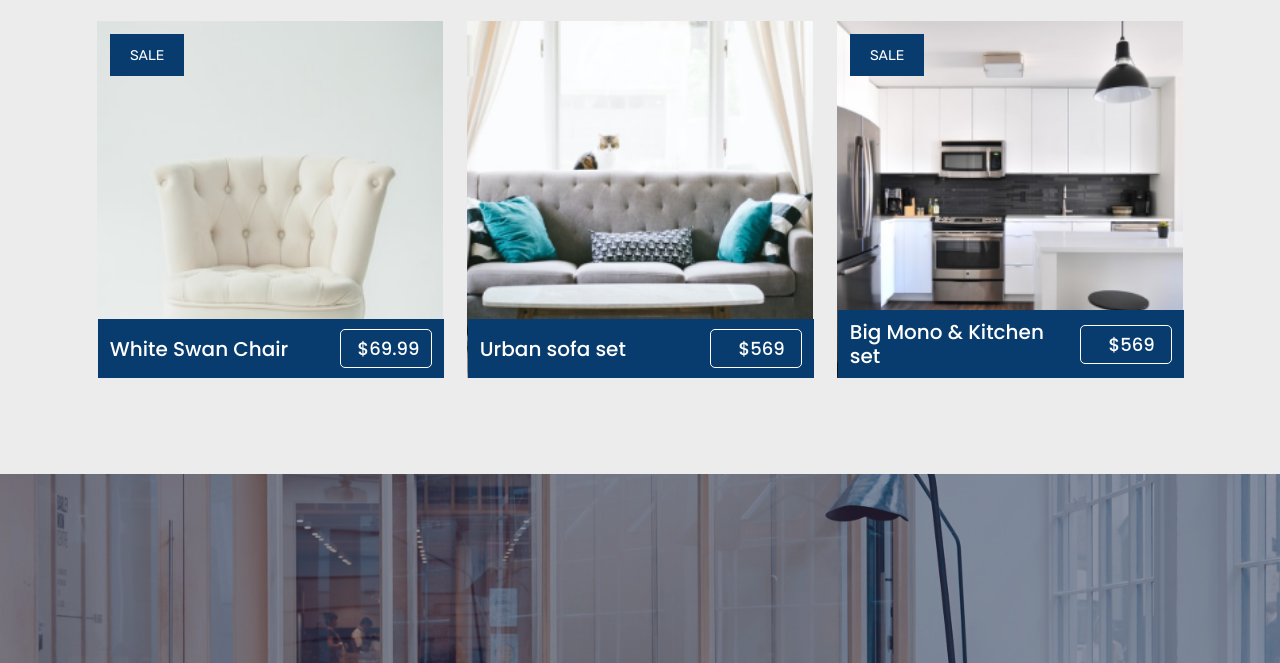
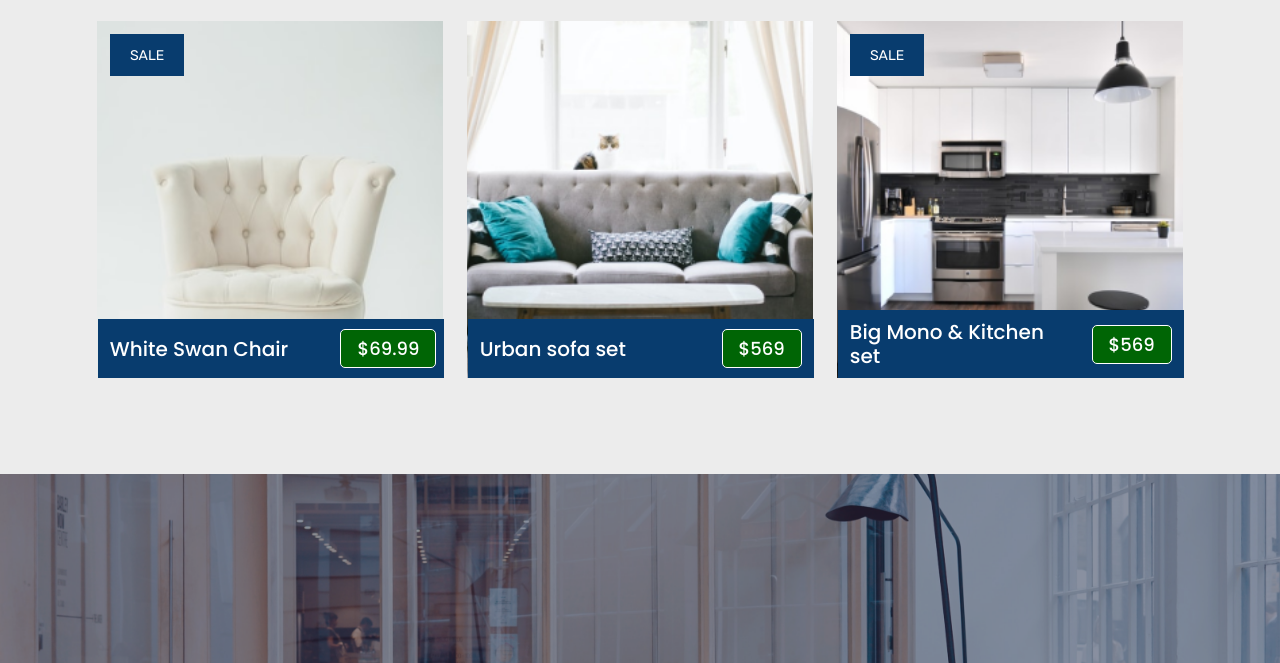
Before and after one commit to alexpiliavskiy/Bootstrap, a plain HTML site: page index.html in a window 1280 px wide. Shown: the part 137-800 px from the top of the page. Drawn offline with nearby package versions, Linux system fonts and the light colour scheme.

Commit message:
add btn and fixed bag

```diff
--- a/index.html
+++ b/index.html
@@ -25,7 +25,7 @@
                 <h3>White Swan Chair</h3>
               </div>
               <div class="col-4">
-                <p>$69.99</p>
+                <p class="btn">$69.99</p>
               </div>
             </div>
           </div>
@@ -38,7 +38,7 @@
                 <h3>Urban sofa set</h3>
               </div>
               <div class="col-4">
-                <p>$569</p>
+                <p class="btn">$569</p>
               </div>
             </div>
           </div>
@@ -51,14 +51,14 @@
                 <h3>Big Mono & Kitchen set</h3>
               </div>
               <div class="col-4">
-                <p>$569</p>
+                <p class="btn">$569</p>
               </div>
             </div>
           </div>
         </a>
       </div>
     </div>
-    <img class="w-100 mt-5 mb-5" src="../images/picture.png" alt="Picture" />
+    <img class="w-100 mt-5 mb-5" src="images/picture.png" alt="Picture" />
     <script
       src="https://cdn.jsdelivr.net/npm/bootstrap@5.3.0-alpha3/dist/js/bootstrap.bundle.min.js"
       integrity="sha384-ENjdO4Dr2bkBIFxQpeoTz1HIcje39Wm4jDKdf19U8gI4ddQ3GYNS7NTKfAdVQSZe"
--- a/styles/style.css
+++ b/styles/style.css
@@ -77,3 +77,16 @@ body {
   padding: 5px 16px;
   margin-bottom: 0;
 }
+
+.btn {
+  color: #fff;
+  background-color: rgb(0, 101, 5);
+  border-radius: 5px;
+}
+
+.btn:hover {
+  color: #fff;
+  background-color: rgb(0, 0, 0);
+  border-radius: 5px;
+  cursor: pointer;
+}
```
